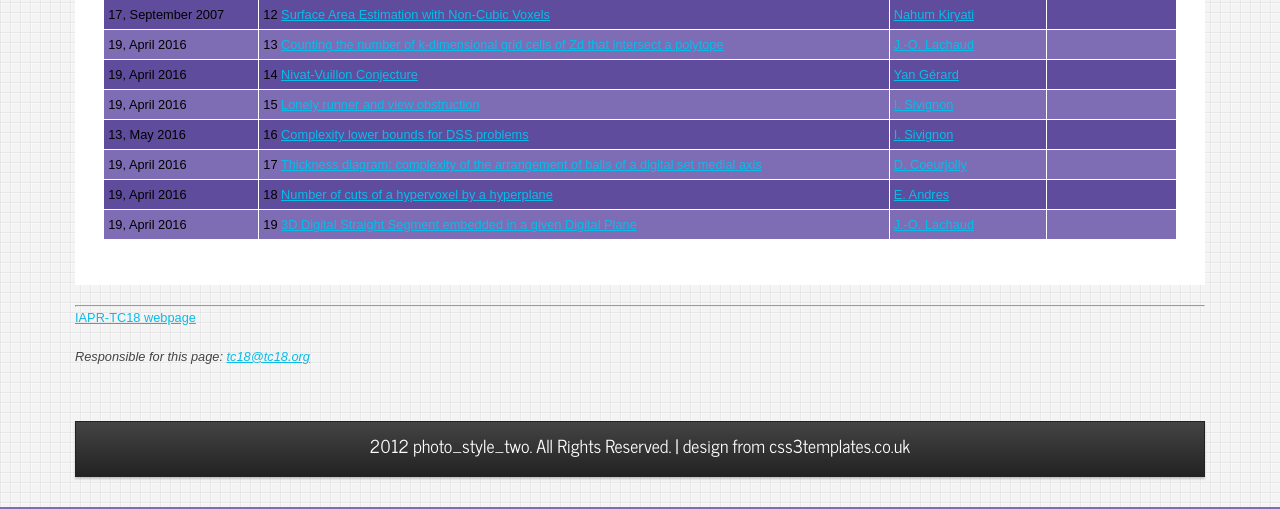
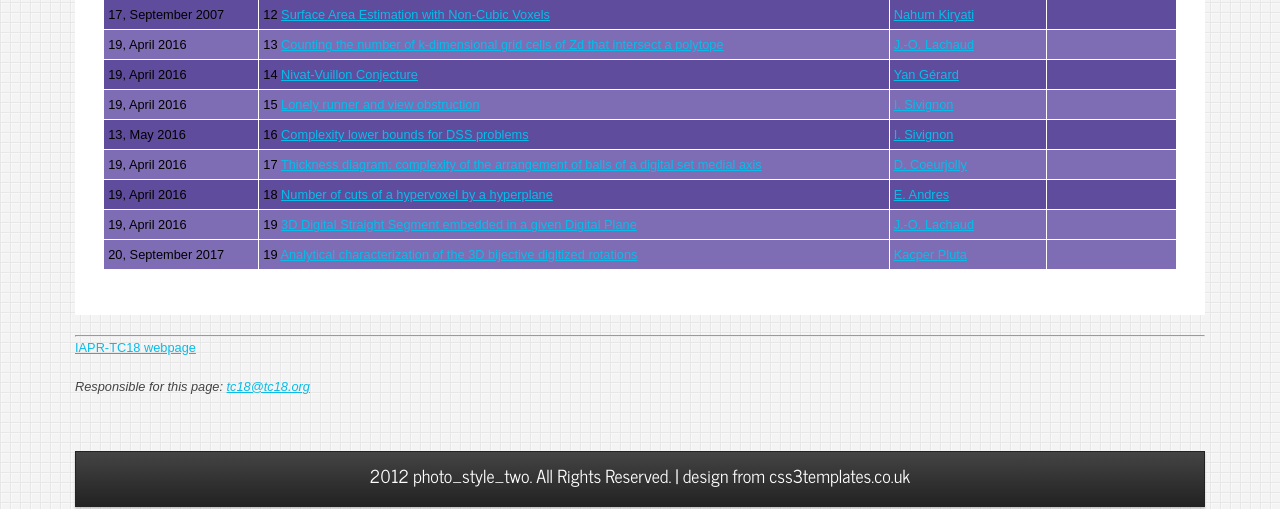
Before and after one commit to TC-18/tc18.org, a PHP site: page /openProblems/ in a window 1280 px wide. Shown: the part 908-1417 px from the top of the page. Run offline with PHP 8.4, Linux system fonts and the light colour scheme.

Commit message:
add open problem

```diff
--- a/OpenProblems.php
+++ b/OpenProblems.php
@@ -207,6 +207,12 @@
 	      <td class="odd"><a class="list" href="mailto:jacques-olivier.lachaud@univ-savoie.fr">J.-O. Lachaud</a></td>
 	      <td class="odd"></td>
 	    </tr>
+	    <tr>
+	      <td class="odd">20, September 2017</td>
+	      <td class="odd">19 <a class="list" href="https://perso.esiee.fr/~plutak/projects/2017-06-06-3d-bij"> Analytical characterization of the 3D bijective digitized rotations</a></td>
+	      <td class="odd"><a class="list" href="mailto:kacper.pluta@esiee.fr">Kacper Pluta</a></td>
+	      <td class="odd"></td>
+	    </tr>
 
 
 		<!-- <tr> -->
```
